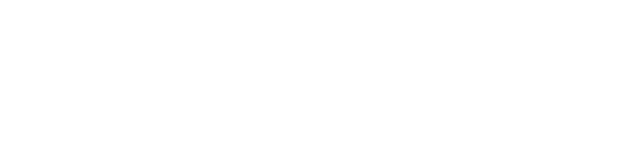
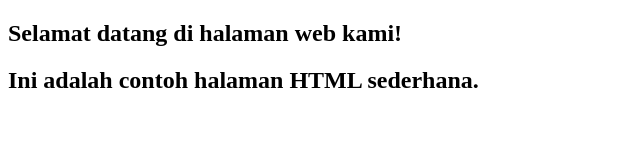
Before and after one commit to fabianabiboy14-pixel/Project-Kelompok-1-PANEN-, a plain HTML site: page katalog.html in a window 1280 px wide. Shown: the whole page, without its empty margins (0-640 px from the left). Drawn offline with Linux system fonts and the light colour scheme.

Commit message:
menambahkan katalog.html

```diff
--- a/katalog.html
+++ b/katalog.html
@@ -6,6 +6,8 @@
     <title>Document</title>
 </head>
 <body>
+    <h2>Selamat datang di halaman web kami!</h2>
+    <h2>Ini adalah contoh halaman HTML sederhana.</h2>
 
 </body>
 </html>
```
